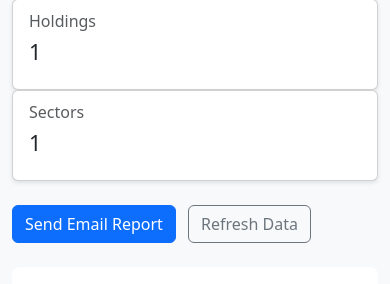
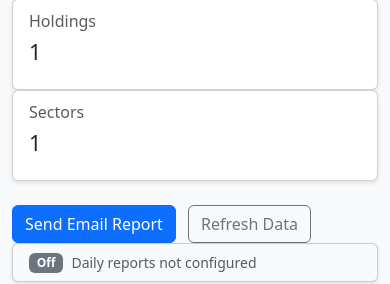
Before and after one commit to TejasKashyap/portfolio-reporter, a Flask app: template app/templates/dashboard.html in a window 390 px wide. Shown: the part 263-547 px from the top of the page. Run offline with Flask 3, Linux system fonts and the light colour scheme; the template is opened without the code that fills it: most values are stand-ins (such as "Sample title", 1, 10 or a date in 2020).

Commit message:
Add schedule status to dashboard
Shows next scheduled report time with enabled/disabled badge

Co-Authored-By: Claude Opus 4.5 <noreply@anthropic.com>

```diff
--- a/app/templates/dashboard.html
+++ b/app/templates/dashboard.html
@@ -43,10 +43,30 @@
     </div>
 </div>
 
-<!-- Action Buttons -->
-<div class="mb-4">
-    <button id="sendEmailBtn" class="btn btn-primary">Send Email Report</button>
-    <button id="refreshBtn" class="btn btn-outline-secondary ms-2">Refresh Data</button>
+<!-- Action Buttons and Schedule Status -->
+<div class="row mb-4">
+    <div class="col-md-8">
+        <button id="sendEmailBtn" class="btn btn-primary">Send Email Report</button>
+        <button id="refreshBtn" class="btn btn-outline-secondary ms-2">Refresh Data</button>
+    </div>
+    <div class="col-md-4">
+        <div class="card bg-light">
+            <div class="card-body py-2">
+                <div class="d-flex align-items-center">
+                    <span class="badge {{ 'bg-success' if schedule.enabled else 'bg-secondary' }} me-2">
+                        {{ 'Scheduled' if schedule.enabled else 'Off' }}
+                    </span>
+                    <small class="text-muted">
+                        {% if schedule.enabled %}
+                        Next report: {{ schedule.next_run }}
+                        {% else %}
+                        Daily reports not configured
+                        {% endif %}
+                    </small>
+                </div>
+            </div>
+        </div>
+    </div>
 </div>
 
 <!-- Charts -->
```
Also changed, not shown: app/routes/dashboard.py (+20 -1 lines).
